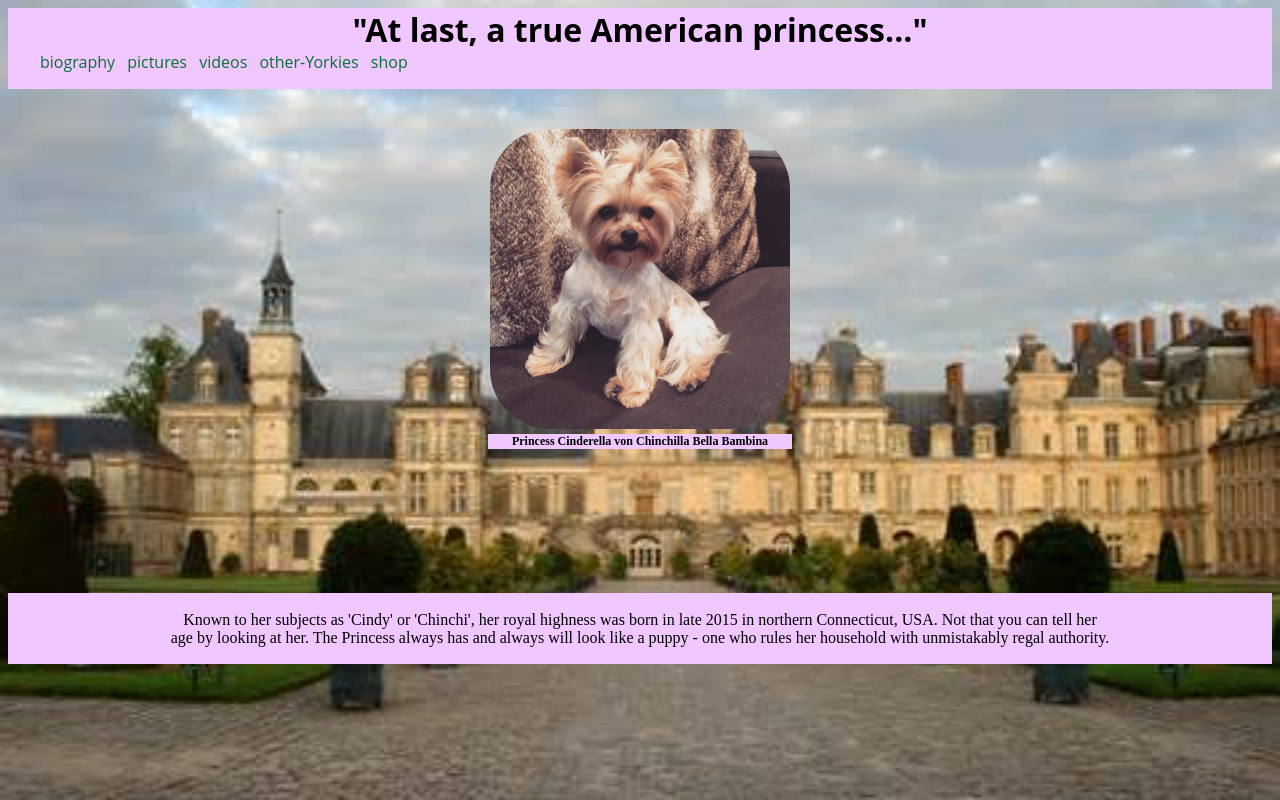
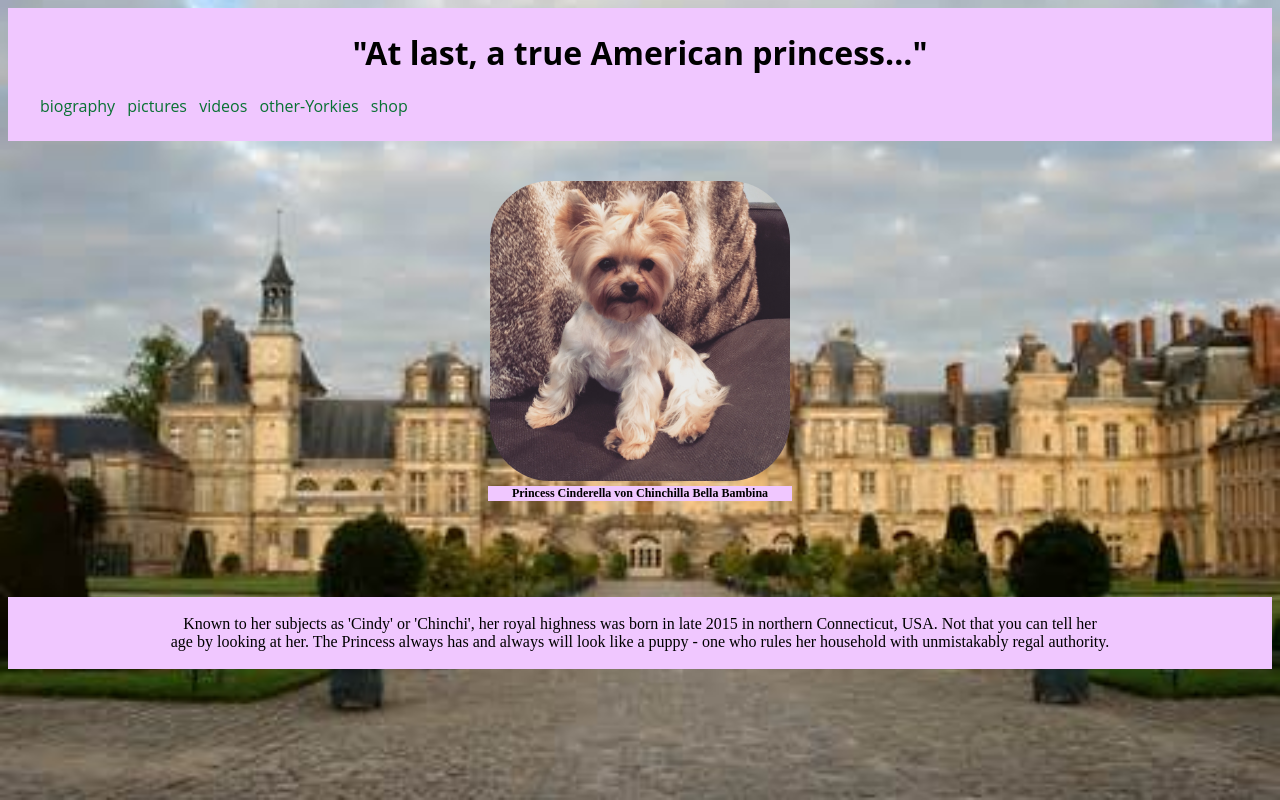
Before and after one commit to wnekmark/wnekmark.github.io, a plain HTML site: page unit_5/index.html in a window 1280 px wide. Drawn offline with Linux system fonts and the light colour scheme.

Commit message:
top padding

```diff
--- a/unit_5/css/style.css
+++ b/unit_5/css/style.css
@@ -6,10 +6,8 @@ body
 }
 
 header {background-color: #F0C7FF;
-}
-
-h1   {font-size: 2em;
-	  margin: 0;
+        font-size: 1em;
+        padding-top: .1em;
 }
 
 h4   {background-color: #F0C7FF;
@@ -34,11 +32,11 @@ a    {color: #097133;
 
 nav {text-align: left;
 	 margin-left: 2em;
-	 padding-bottom: 1em;
+	 padding-bottom: 1.5em;
 	 word-spacing: .5em;
 }
 
-div {background: #F0C7FF;
-	      margin-top: 9em;
+main {background: #F0C7FF;
+	      margin-top: 6em;
 	      padding: .1em;
 }
--- a/unit_5/index.html
+++ b/unit_5/index.html
@@ -21,7 +21,7 @@
 
         <main>
 
-        <div>
+        <div class="wrapper">
 
          <p>Known to her subjects as 'Cindy' or 'Chinchi', her royal highness was born in late 2015 in northern Connecticut, USA. Not that you can tell her <br> age by looking at her. The Princess always has and always will look like a puppy - one who rules her household with unmistakably regal authority.</p>
 
```
